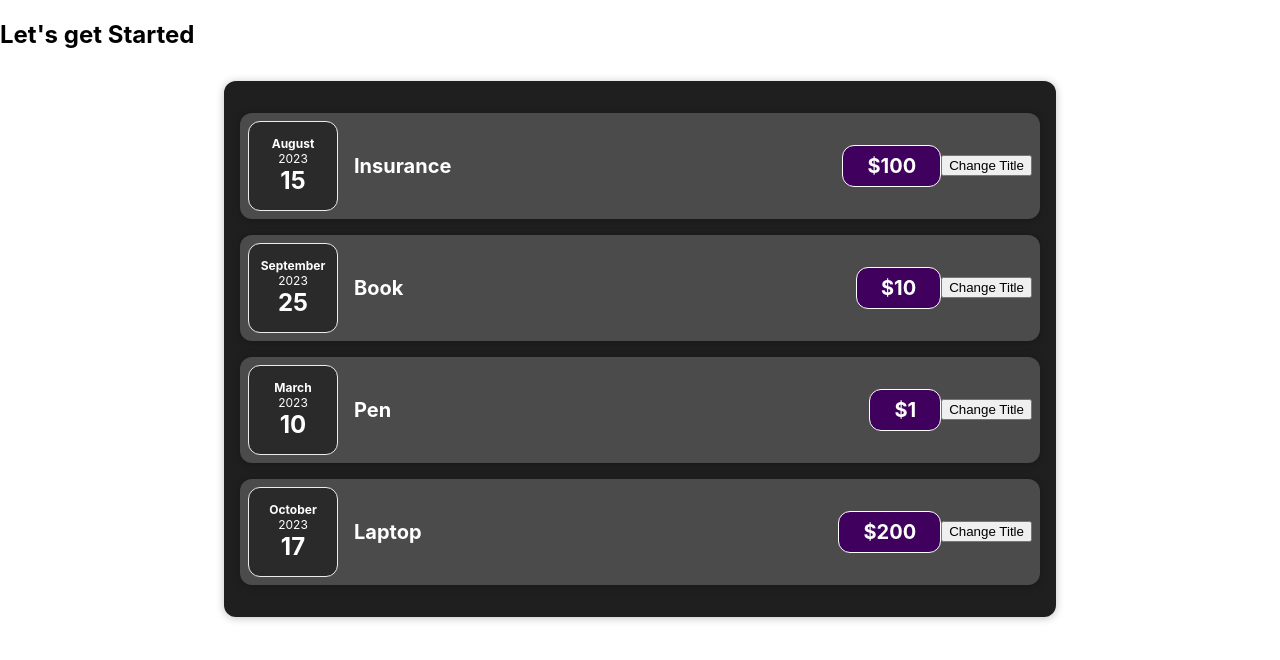
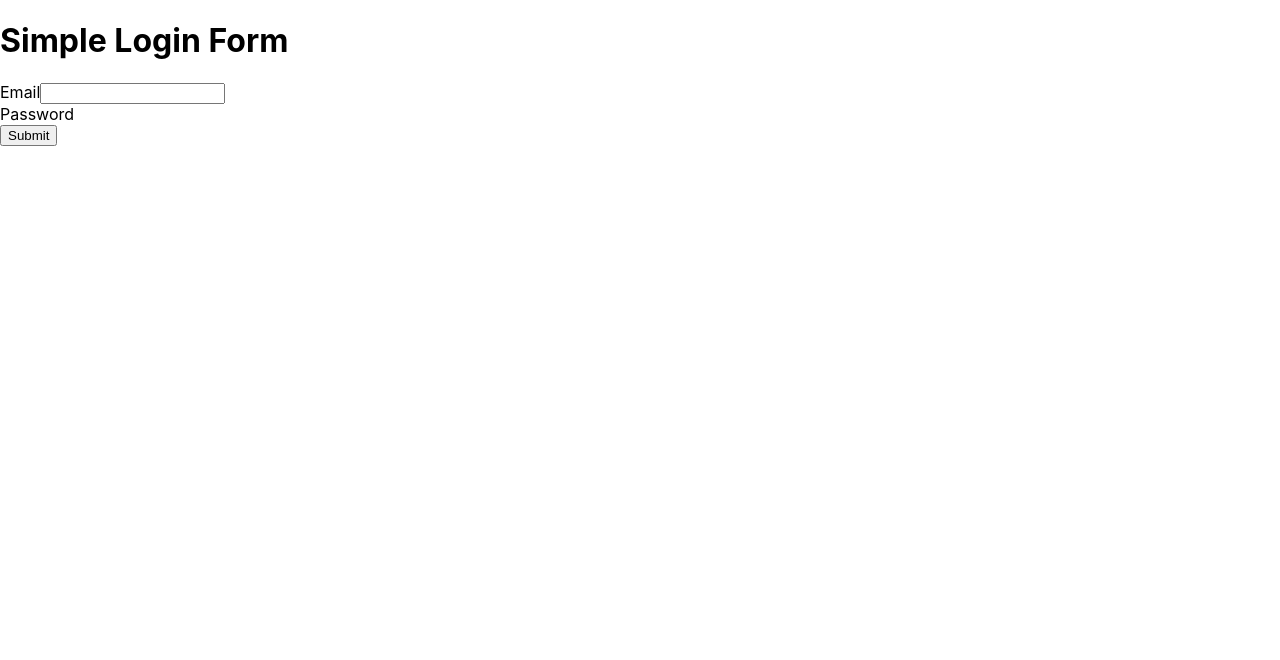
Before and after one commit to SushrutKhajuria/AdvanceReact, a React (Create React App) app: page / in a window 1280 px wide. Shown: the top 660 px of the page. Built offline with nearby package versions, Linux system fonts and the light colour scheme.

Commit message:
Formik and Yup Mastery

```diff
--- a/package.json
+++ b/package.json
@@ -7,10 +7,12 @@
     "@testing-library/react": "^13.4.0",
     "@testing-library/user-event": "^13.5.0",
     "cra-template": "1.2.0",
+    "formik": "^2.4.6",
     "react": "^18.0.0",
     "react-dom": "^18.0.0",
     "react-scripts": "5.0.1",
-    "web-vitals": "^2.1.4"
+    "web-vitals": "^2.1.4",
+    "yup": "^1.6.1"
   },
   "scripts": {
     "start": "react-scripts start",
--- a/src/App.js
+++ b/src/App.js
@@ -1,17 +1,51 @@
-import Expenses from "./components/Expenses/Expenses";
+import React from "react";
+import { Formik, Form, Field, ErrorMessage } from "formik";
+import * as Yup from "yup";
 
 function App() {
-  const expenses = [
-    { id: 1, title: "Insurance", date: new Date(2023, 7, 15), price: 100 },
-    { id: 2, title: "Book", date: new Date(2023, 8, 25), price: 10 },
-    { id: 3, title: "Pen", date: new Date(2023, 2, 10), price: 1 },
-    { id: 4, title: "Laptop", date: new Date(2023, 9, 17), price: 200 },
-  ];
+  // Hint: Define the validation schema using Yup to validate email and password
+  // Hint: Email should be a valid email format and required
+  // Hint: Password should be at least 6 characters and required
+
+  const validationSchema = Yup.object({
+    // Add your Yup validation here
+  });
+
+  const initialValues = {
+    // Hint: Set initial values for email and password fields (empty strings to start with)
+  };
+
+  // Hint: Create an onSubmit function that logs form values to the console when submitted
+
 
   return (
     <div>
-      <h2>Let's get Started</h2>
-      <Expenses expenses={expenses} />
+      <h1>Simple Login Form</h1>
+      <Formik
+        // Hint: Pass the initialValues, validationSchema, and onSubmit function here
+      >
+        {() => (
+          <Form>
+            {/* Email Field */}
+            <div>
+              <label htmlFor="email">Email</label>
+              <Field type="email" id="email" name="email" />
+              {/* Hint: Display ErrorMessage for email if validation fails */}
+
+            </div>
+
+            {/* Password Field */}
+            <div>
+              <label htmlFor="password">Password</label>
+              {/* Add the field type password  */}
+              {/* Hint: Display ErrorMessage for password if validation fails */}
+            </div>
+
+
+            <button type="submit">Submit</button>
+          </Form>
+        )}
+      </Formik>
     </div>
   );
 }
```
Also changed, not shown: src/components/FormikYup/FormikandYupMastery.js (added, +58 -0 lines), src/index.js (+6 -5 lines), 1 other file (tests, documents, lock files or other folders).
